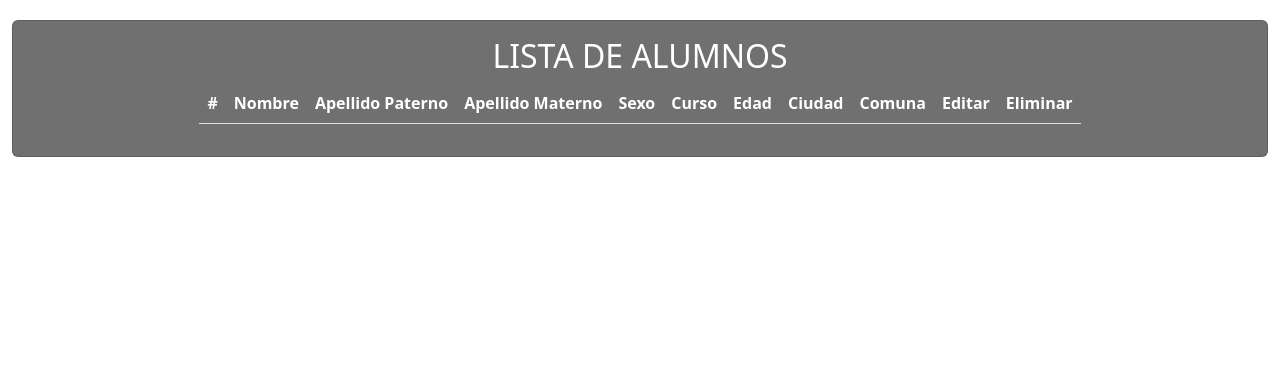
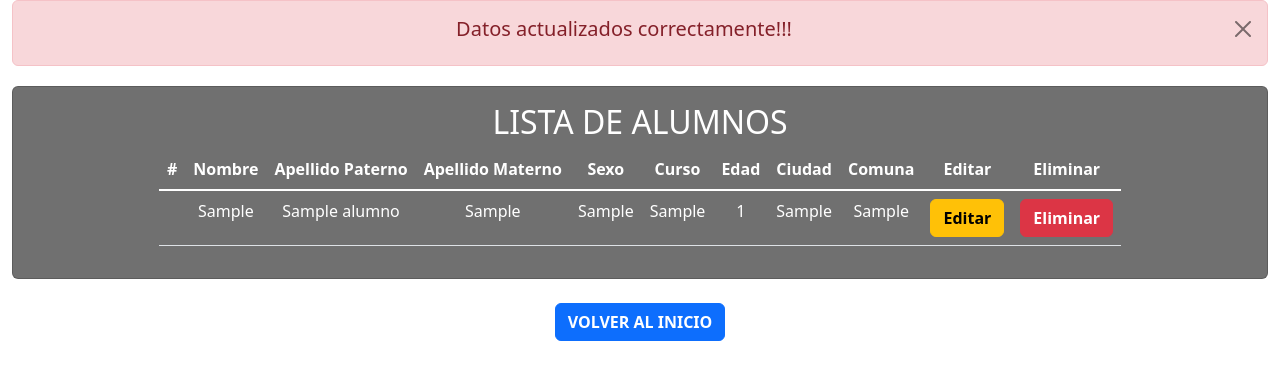
Before and after one commit to emmanuel0892/Eva2, a Django app: page /modificar/1 in a window 1280 px wide. Shown: the top 380 px of the page. Run offline with Django 4.2, Linux system fonts and the light colour scheme; tables that the repository leaves empty hold one stand-in row (values such as "Sample post"); lists and menus that the app fills with data are empty.

Commit message:
actualizar listo  + boton volver al inicio

```diff
--- a/Eva2/app_colegio/templates/listado.html
+++ b/Eva2/app_colegio/templates/listado.html
@@ -1,4 +1,4 @@
-{% load static%}
+{% load static %}
 
 <!DOCTYPE html>
 <html lang="en">
@@ -22,6 +22,10 @@
                 window.location.href = "/actualizar/" + id;
             }
         }
+
+        const botonInicio = () => {
+            location.href = "/";
+        }
     </script>
 </head>
 <body>
@@ -29,7 +33,7 @@
     <div class="container-fluid">
         <div class="row">
             <div class="col">
-                {% if r %}
+            {% if r %}
                 <div class="alert alert-success alert-dismissible fade show" role="alert">
                     <h5 align="center">{{ r }}</h5>
                     <button type="button" class="btn-close" data-bs-dismiss="alert" aria-label="Close"></button>
@@ -83,6 +87,12 @@
                     </table>
                   </div>
                 </div>
+                <br>
+                <div class="row">
+                    <div class="container" align="center">
+                        <button type="button" onclick="botonInicio()" class="btn btn-primary"><strong>VOLVER AL INICIO</strong></button>
+                    </div>
+                </div>
             </div>
         </div>
     </div>
--- a/Eva2/app_colegio/views.py
+++ b/Eva2/app_colegio/views.py
@@ -1,4 +1,4 @@
-from django.shortcuts import render
+from django.shortcuts import render, redirect
 from app_colegio.models import alumnos
 
 def inicio(request):
@@ -74,7 +74,6 @@
 def modificar(request, id):
 
     try:
-        rut = request.POST['txtRut']
         nom = request.POST['txtNom']
         ape = request.POST['txtApe']
         sex = request.POST['opSex']
@@ -84,7 +83,6 @@
         com = request.POST['txtComu']
 
         alumn = alumnos.objects.get(id=id)
-        alumn.rut = rut
         alumn.nombre = nom
         alumn.apellidos = ape
         alumn.sexo = sex
@@ -95,18 +93,16 @@
         alumn.save()
 
         alum = alumnos.objects.all().values()
+        datos = {
+            'alum':alum,
+            'r':'Datos actualizados correctamente!!!',
+        }
 
+        return render(request, 'listado.html',datos)
+    except:
+        alum = alumnos.objects.all().values()
         datos = {
-                'alum':alum,
-                'r':'Alumno modificado Correctamente!!!',
-            }
-
-        return render(request, 'listado.html', datos)
-    except:
-        alumn = alumnos.objects.all().values()
-
-        datos = {
-                'alumn':alumn
-            }
-
-        return render(request, 'listado.html', datos)
+            'alum':alum,
+            'r2':'Datos actualizados correctamente!!!',
+        }
+        return render(request, 'listado.html',datos)
```
Also changed, not shown: Eva2/app_colegio/templates/form_registrar.html (+10 -0 lines).
